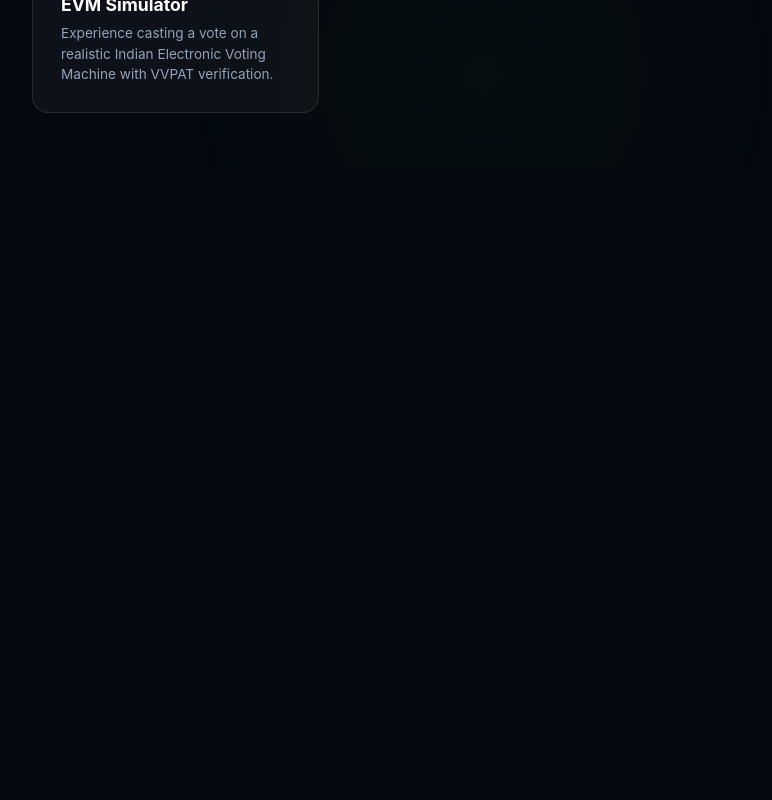
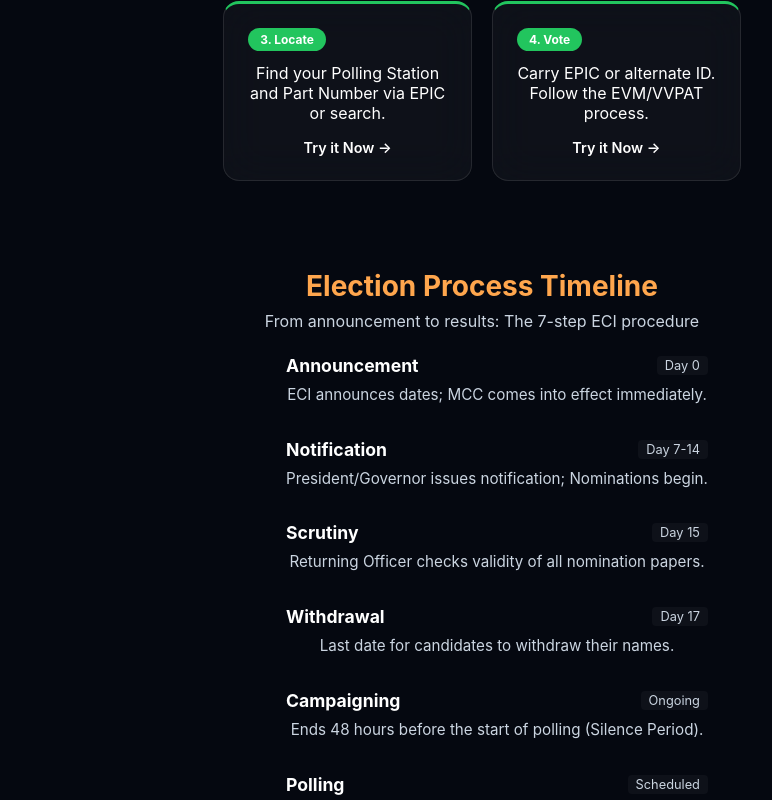
Before and after one commit to Faizan10933/promptwar-ChunavSaarthi, a React (Vite) app: page / in a window 1280 px wide. Shown: the part 1000-1800 px from the top of the page, without its empty margins (288-1060 px from the left). Before the commit the page ends 1173 px from the top, so only its background shows below. Built offline with nearby package versions, Linux system fonts and the light colour scheme.

Commit message:
feat: achieve 100% problem statement alignment with interactive election timeline and voter journey

```diff
--- a/src/constants/index.js
+++ b/src/constants/index.js
@@ -121,3 +121,28 @@ export const EVM_BEEP_DURATION_MS = 2000;
 
 /** @constant {number} EVM beep volume (0.0 to 1.0) */
 export const EVM_BEEP_VOLUME = 0.3;
+
+/**
+ * Election Timeline phases based on ECI standard procedures.
+ * @type {Array<{phase: string, duration: string, description: string}>}
+ */
+export const ELECTION_TIMELINE = [
+  { phase: 'Announcement', duration: 'Day 0', description: 'ECI announces dates; MCC comes into effect immediately.' },
+  { phase: 'Notification', duration: 'Day 7-14', description: 'President/Governor issues notification; Nominations begin.' },
+  { phase: 'Scrutiny', duration: 'Day 15', description: 'Returning Officer checks validity of all nomination papers.' },
+  { phase: 'Withdrawal', duration: 'Day 17', description: 'Last date for candidates to withdraw their names.' },
+  { phase: 'Campaigning', duration: 'Ongoing', description: 'Ends 48 hours before the start of polling (Silence Period).' },
+  { phase: 'Polling', duration: 'Scheduled', description: 'Voters cast votes at designated polling stations.' },
+  { phase: 'Counting', duration: 'Final Day', description: 'Votes counted and results declared by Returning Officer.' },
+];
+
+/**
+ * Step-by-step guide for voters to participate in the election process.
+ * @type {Array<{step: string, action: string, link?: string}>}
+ */
+export const VOTER_STEPS = [
+  { step: '1. Register', action: 'Submit Form 6 online via Voter Service Portal or BLO.', link: 'https://voters.eci.gov.in/' },
+  { step: '2. Verify', action: 'Search your name in the Electoral Roll to ensure you can vote.', link: 'https://electoralsearch.eci.gov.in/' },
+  { step: '3. Locate', action: 'Find your Polling Station and Part Number via EPIC or search.', link: '/booths' },
+  { step: '4. Vote', action: 'Carry EPIC or alternate ID. Follow the EVM/VVPAT process.', link: '/evm' },
+];
--- a/src/index.css
+++ b/src/index.css
@@ -1166,3 +1166,120 @@ body {
 .suggestion-chip.trending {
   border-color: var(--saffron);
 }
+
+/* New Educational Components */
+.section-header {
+  text-align: center;
+  margin-bottom: 24px;
+}
+
+.section-header h2 {
+  font-size: 1.75rem;
+  color: var(--saffron);
+  margin-bottom: 8px;
+}
+
+.section-header p {
+  color: var(--text-secondary);
+  font-size: 1rem;
+}
+
+.voter-journey-grid {
+  display: grid;
+  grid-template-columns: repeat(auto-fit, minmax(200px, 1fr));
+  gap: 20px;
+  margin-bottom: 40px;
+}
+
+.journey-card {
+  display: flex;
+  flex-direction: column;
+  justify-content: space-between;
+  padding: 24px;
+  border-top: 3px solid var(--green);
+}
+
+.step-badge {
+  background: var(--green);
+  color: white;
+  padding: 4px 12px;
+  border-radius: 20px;
+  font-size: 0.75rem;
+  font-weight: 700;
+  margin-bottom: 12px;
+  width: fit-content;
+}
+
+.step-link {
+  margin-top: 16px;
+  color: var(--blue);
+  font-size: 0.9rem;
+  font-weight: 600;
+  text-decoration: none;
+  transition: opacity 0.2s;
+}
+
+.step-link:hover {
+  opacity: 0.8;
+}
+
+.timeline-container {
+  max-width: 800px;
+  margin: 0 auto 40px;
+  position: relative;
+  padding-left: 30px;
+}
+
+.timeline-container::before {
+  content: '';
+  position: absolute;
+  left: 0;
+  top: 0;
+  bottom: 0;
+  width: 2px;
+  background: linear-gradient(to bottom, var(--saffron), var(--white), var(--green));
+}
+
+.timeline-item {
+  position: relative;
+  margin-bottom: 32px;
+}
+
+.timeline-dot {
+  position: absolute;
+  left: -35px;
+  top: 0;
+  width: 12px;
+  height: 12px;
+  background: var(--white);
+  border: 3px solid var(--blue);
+  border-radius: 50%;
+  z-index: 2;
+}
+
+.timeline-header {
+  display: flex;
+  justify-content: space-between;
+  align-items: center;
+  margin-bottom: 8px;
+}
+
+.timeline-phase {
+  font-weight: 700;
+  color: var(--text-primary);
+  font-size: 1.1rem;
+}
+
+.timeline-duration {
+  font-size: 0.8rem;
+  background: var(--bg-glass);
+  padding: 2px 8px;
+  border-radius: 4px;
+  color: var(--text-secondary);
+}
+
+.timeline-desc {
+  color: var(--text-secondary);
+  font-size: 0.95rem;
+  line-height: 1.5;
+}
--- a/src/pages/HomePage.jsx
+++ b/src/pages/HomePage.jsx
@@ -5,7 +5,7 @@
  */
 
 import { Link } from 'react-router-dom';
-import { ELECTION_STATS } from '../constants';
+import { ELECTION_STATS, ELECTION_TIMELINE, VOTER_STEPS } from '../constants';
 
 /**
  * The homepage/dashboard component.
@@ -45,6 +45,55 @@ const HomePage = () => {
             <div className="stat-label">{stat.label}</div>
           </div>
         ))}
+      </div>
+
+      <div className="section-header" style={{ marginTop: '48px' }}>
+        <h2>Interactive Voter Journey</h2>
+        <p>Simple steps to exercise your democratic right</p>
+      </div>
+
+      <div className="voter-journey-grid">
+        {VOTER_STEPS.map((s, i) => (
+          <div key={i} className="glass-card journey-card">
+            <div className="step-badge">{s.step}</div>
+            <p>{s.action}</p>
+            {s.link && (
+              s.link.startsWith('http') ? (
+                <a href={s.link} target="_blank" rel="noopener noreferrer" className="step-link">
+                  Learn More ↗
+                </a>
+              ) : (
+                <Link to={s.link} className="step-link">
+                  Try it Now →
+                </Link>
+              )
+            )}
+          </div>
+        ))}
+      </div>
+
+      <div className="section-header" style={{ marginTop: '48px' }}>
+        <h2>Election Process Timeline</h2>
+        <p>From announcement to results: The 7-step ECI procedure</p>
+      </div>
+
+      <div className="timeline-container">
+        {ELECTION_TIMELINE.map((t, i) => (
+          <div key={i} className="timeline-item">
+            <div className="timeline-dot" />
+            <div className="timeline-content">
+              <div className="timeline-header">
+                <span className="timeline-phase">{t.phase}</span>
+                <span className="timeline-duration">{t.duration}</span>
+              </div>
+              <p className="timeline-desc">{t.description}</p>
+            </div>
+          </div>
+        ))}
+      </div>
+
+      <div className="section-header" style={{ marginTop: '48px' }}>
+        <h2>Explore Core Features</h2>
       </div>
 
       <div className="features-grid">
@@ -96,4 +145,5 @@ const HomePage = () => {
   );
 };
 
+
 export default HomePage;
```
